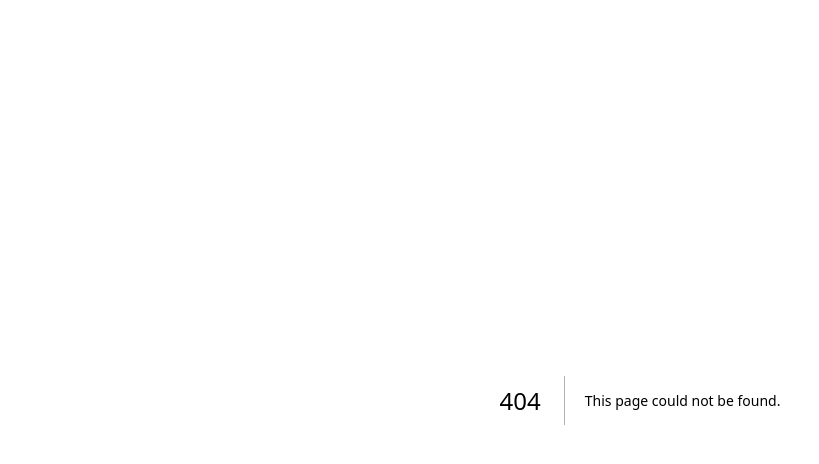
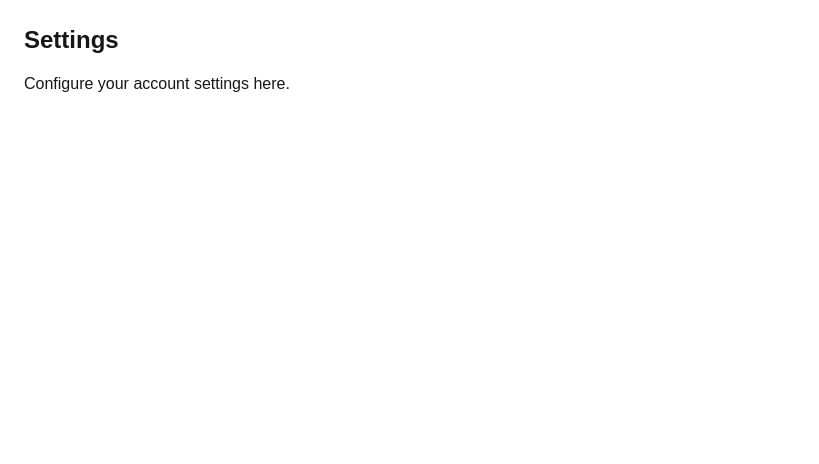
Before and after one commit to leo-guinan/the_filmroom, a Next.js app in the folder frontend/: page /dashboard/settings in a window 1280 px wide. Before the commit this address had no page. Shown: the top 464 px of the page, without its empty margins (0-819 px from the left). Built offline with nearby package versions, Linux system fonts and the light colour scheme.

Commit message:
fixing variable config

```diff
--- /dev/null
+++ b/frontend/src/app/dashboard/clients/page.tsx
@@ -0,0 +1,8 @@
+export default function ClientsPage() {
+  return (
+    <div className="p-6">
+      <h1 className="text-2xl font-bold mb-4">Clients</h1>
+      <p>Manage your clients here.</p>
+    </div>
+  );
+}
--- /dev/null
+++ b/frontend/src/app/dashboard/reports/page.tsx
@@ -0,0 +1,8 @@
+export default function ReportsPage() {
+  return (
+    <div className="p-6">
+      <h1 className="text-2xl font-bold mb-4">Reports</h1>
+      <p>View your reports and analytics here.</p>
+    </div>
+  );
+}
--- /dev/null
+++ b/frontend/src/app/dashboard/settings/page.tsx
@@ -0,0 +1,8 @@
+export default function SettingsPage() {
+  return (
+    <div className="p-6">
+      <h1 className="text-2xl font-bold mb-4">Settings</h1>
+      <p>Configure your account settings here.</p>
+    </div>
+  );
+}
```
Also changed, not shown: 1 other file (tests, documents, lock files or other folders).
